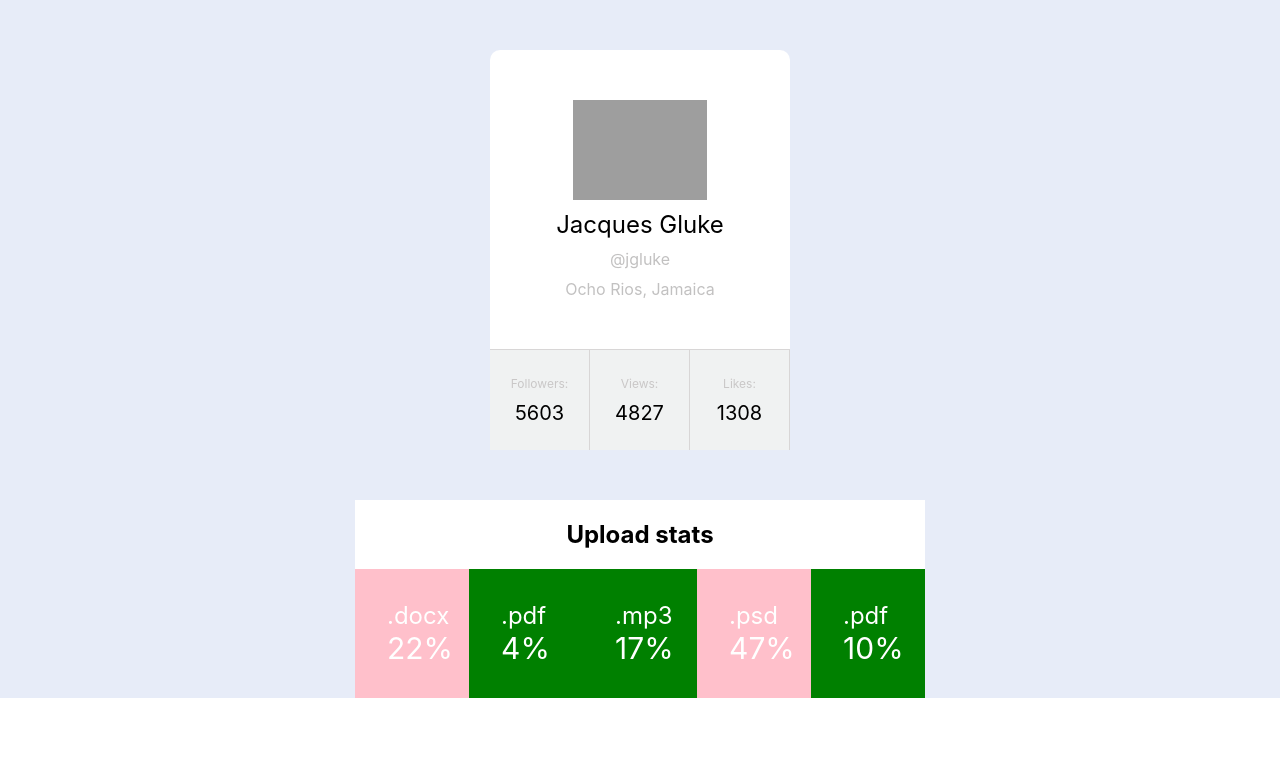
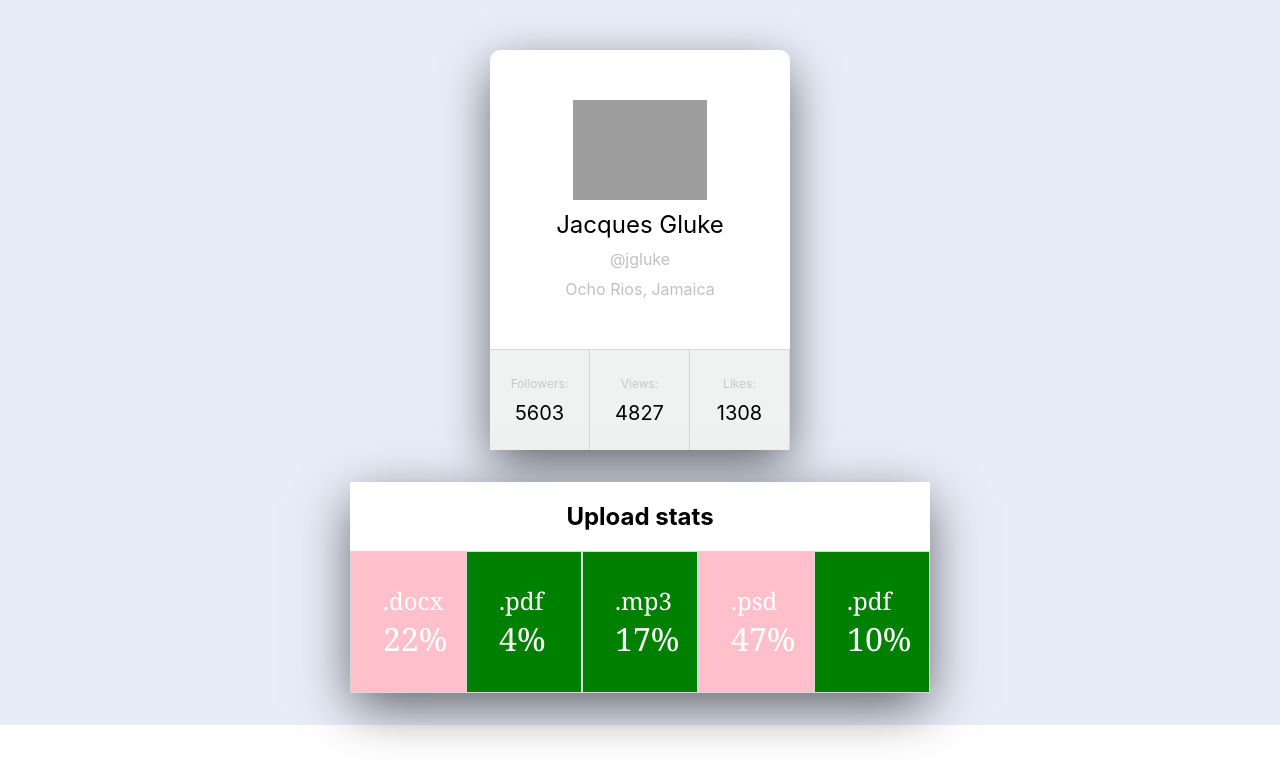
Before and after one commit to alexander-kulyk/goit-react-hw-01-components, a React (Create React App) app: page / in a window 1280 px wide. Shown: the top 780 px of the page. Built offline with nearby package versions, Linux system fonts and the light colour scheme; grey boxes are pictures that could not be loaded.

Commit message:
theme  for stats

```diff
--- a/package.json
+++ b/package.json
@@ -5,6 +5,7 @@
   "homepage": "https://alexander-kulyk.github.io/goit-react-hw-01-components/",
   "dependencies": {
     "@emotion/react": "^11.10.5",
+    "@emotion/styled": "^11.10.5",
     "@testing-library/jest-dom": "^5.16.3",
     "@testing-library/react": "^12.1.4",
     "@testing-library/user-event": "^13.5.0",
--- a/src/components/App.jsx
+++ b/src/components/App.jsx
@@ -1,17 +1,19 @@
 import { Container } from "./Container/Container";
 import {Profile}  from "components/Profile/Profile";
-
+import { ThemeProvider } from 'styled-components';
+import { theme } from "theme/theme";
 import user from "../data/user.json";
 import { Statistics } from "./Statistic/Statistic";
 
 
 
-
 export const App = () => {
-  return  <Container>
-    <Profile userInfo ={user}/>
-    <Statistics/>
-
-  </Container>
+  return(
+  <ThemeProvider theme={theme}>
+      <Container>
+        <Profile userInfo ={user}/>
+        <Statistics/>
+      </Container>
+  </ThemeProvider>)
 
 };
--- a/src/components/Profile/Profile.module.css
+++ b/src/components/Profile/Profile.module.css
@@ -9,4 +9,5 @@
    background-color: #fff;
    border-radius: 10px;
 
+   box-shadow: 0px 16px 50px -3px rgba(0,0,0,0.6);
 }
--- a/src/components/Statistic/ListStat/List.styled.jsx
+++ b/src/components/Statistic/ListStat/List.styled.jsx
@@ -4,21 +4,25 @@ import styled from "styled-components";
 export const List = styled.ul`
     display: flex;
     align-items: center;
-    padding:0;
-    margin:0;
+    padding:${p => p.theme.space[0]};
+    margin:${p => p.theme.space[0]};
+
 `
 
 export const ItemsStats = styled.li`
     display: flex;
     flex-direction: column;
     width: 50px;
-    padding: 32px;
+    padding: ${p => p.theme.space[4]}px;
     list-style: none;
+
+    border: ${p => p.theme.borders.border};
 `
 export const Label = styled.span`
-    color: white;
-    font-size: 24px;
+    color:${p => p.theme.colors.secondText};
+    font-size: ${p => p.theme.fontSizes[4]}px;
+    font-family:${p => p.theme.fonts.heading};
 `
 export const Percentage = styled(Label)`
-    font-size: 30px
+    font-size: ${p => p.theme.fontSizes[5]}px
 `
--- a/src/components/Statistic/Statistics.styled.jsx
+++ b/src/components/Statistic/Statistics.styled.jsx
@@ -3,11 +3,13 @@ import styled from "styled-components";
 
 
 export const StatisticsBox = styled.section`
-    background-color: #ffffff;
-    margin-top: 50px;
+    background-color: ${p => p.theme.colors.bcPrimary};
+    margin: ${p => p.theme.space[4]}px 0;
+
+    box-shadow: ${p => p.theme.shadow.boxShadow};
 `
 
 export const Title = styled.h2`
-    color: #000000;
+    color: ${p => p.theme.colors.textPrimary};
     text-align: center;
 `
--- a/src/index.js
+++ b/src/index.js
@@ -1,10 +1,13 @@
 import React from 'react';
 import ReactDOM from 'react-dom/client';
+
 import { App } from 'components/App';
 import './index.css';
 
+
+
 ReactDOM.createRoot(document.getElementById('root')).render(
   <React.StrictMode>
-    <App />
+      <App />
   </React.StrictMode>
 );
--- /dev/null
+++ b/src/theme/theme.js
@@ -0,0 +1,26 @@
+
+
+export const theme = {
+    colors:{
+        textPrimary: 'black',
+        secondText: 'white',
+        bcPrimary: 'white',
+
+    },
+    fonts: {
+        body: 'system-ui, -apple-system, BlinkMacSystemFont, "Segoe UI", Roboto, "Helvetica Neue", sans-serif',
+        heading: 'Georgia, serif',
+        monospace: 'Menlo, monospace',
+    },
+    fontSizes: [
+        12, 14, 16, 20, 24, 32, 48, 64,
+    ],
+
+    borders: {
+        border: '0.5px solid rgb(216, 214, 214)',
+    },
+    space:[0, 4, 8, 16, 32, 64, 128, 256, 512],
+
+    shadow:{
+        boxShadow: '0px 16px 50px -3px rgba(0,0,0,0.6)'}
+}
```
Also changed, not shown: 1 other file (tests, documents, lock files or other folders).
